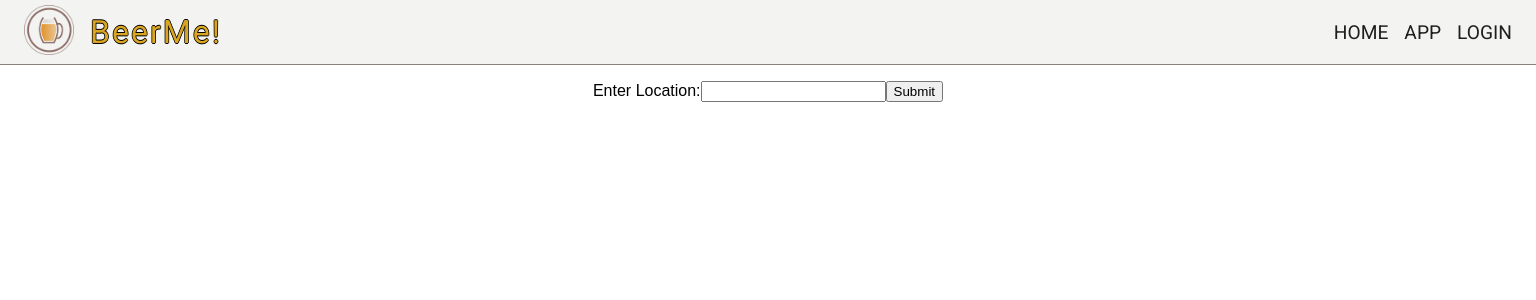
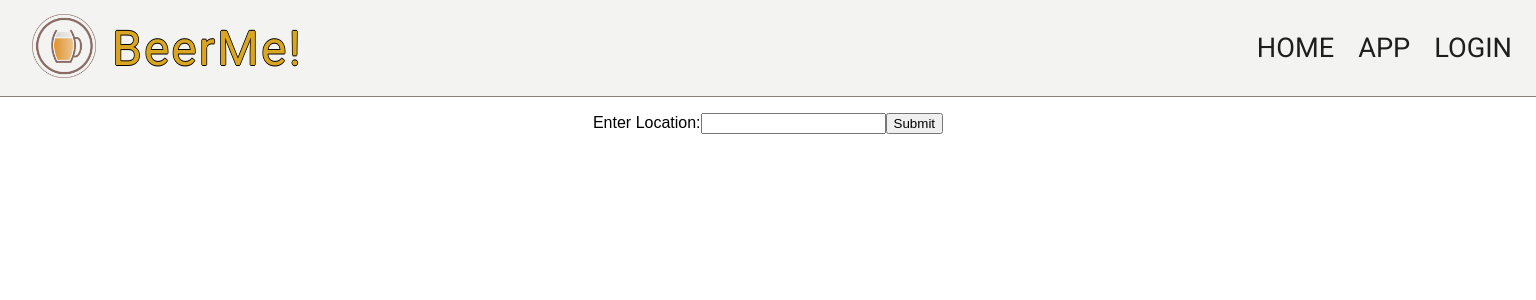
Before and after one commit to Joseph-Scott/BeerMe-React, a React (Create React App) app in the folder client/: page /Results in a window 1536 px wide. Shown: the top 300 px of the page. Built offline with nearby package versions, Linux system fonts and the light colour scheme; the HTML template or start-up script is replaced by a standard one.

Commit message:
added sweet spinnig loading image and some styling changes for responsivness

```diff
--- a/client/src/App.css
+++ b/client/src/App.css
@@ -61,17 +61,16 @@
   animation: App-logo-spin infinite 2s linear;
 }
 
-/* Media query to subsitute text for icons
-the header */
-@media only screen and (max-width: 650px) {
+.loading {
+  height: 50%;
+  width: 50%;
+  margin-left: auto;
+  margin-right: auto;
+}
 
-  .NavBeerMeLogo {
-    display: none;
-  }
-
-  .mobile-header-icons {
-    display: initial
-  }
+.loading img {
+  animation: loading infinite 15s linear;
+  max-width: 100%;
 }
 
 .App {
@@ -79,7 +78,6 @@ the header */
 }
 
 .AppNavImg {
-  /* animation: App-logo-spin infinite 2s linear; */
   width: 50px;
   height:50px
 }
@@ -107,7 +105,60 @@ NavBeerMeLogo {
   font-size: large;
 }
 
+/* Media query to subsitute text for icons
+the header */
+@media only screen and (max-width: 380px) {
+
+  .companyText {
+    display: none;
+  }
+
+  .mobile-header-icons {
+    display: initial
+  }
+}
+
+@media only screen and (min-width: 1400px) {
+
+  .navbar {
+    height: 6rem;
+  }
+
+  .companyText {
+    font-size: 3rem;
+  }
+
+  .navigation a {
+    padding-left: 1.5rem;
+    font-size: 1.7rem;
+  }
+
+  .AppNavImg {
+    /* animation: App-logo-spin infinite 2s linear; */
+    width: 4rem;
+    height: 4rem;
+  }
+
+  NavBeerMeLogo img {
+    font-size: 5rem;
+    width: 4rem;
+    height: 4rem;
+    max-width: 100%;
+  }
+
+  .logo {
+    height: 5rem;
+    margin-left: 2rem;
+  }
+
+}
+
 @keyframes App-logo-spin {
   from { transform: rotate(0deg); }
   to { transform: rotate(360deg); }
 }
+
+@keyframes loading {
+  from { transform: rotate(0deg); }
+  to { transform: rotate(360deg); }
+}
--- a/client/src/App.jsx
+++ b/client/src/App.jsx
@@ -13,8 +13,8 @@ class App extends Component {
       <div className="App">
         <Nav/>
         <Switch>
+          <Route path="/Login" component={Login}/>
           <Route path="/home" component={Home}/>
-          <Route path="/Login" component={Login}/>
           <Route path="/Results" component={Results}/>
         </Switch>
       </div>
--- a/client/src/components/Search.jsx
+++ b/client/src/components/Search.jsx
@@ -1,5 +1,6 @@
 import React, { Component } from 'react';
 import Axios from 'axios';
+import LoadingBeer from '../img/LoadingBeer.png';
 
 class Search extends Component {
     state = {
@@ -8,7 +9,8 @@ class Search extends Component {
 
     handleSubmit(e) {
         e.preventDefault();
-        console.log(e.target.search.value)
+        console.log(e.target.search.value);
+        this.props.setResults([]);
         this.setState({
             loading: true
         })
@@ -25,7 +27,10 @@ class Search extends Component {
         return (
             <div>
                 {this.state.loading ? (
-                    <div>Loading....</div>
+                    <div className="loading">
+                        <img className="LoadingImg" src={LoadingBeer} alt="BeerMe! logo"></img>
+                    </div>
+
                 ) : (
                     <form onSubmit={this.handleSubmit.bind(this)}>
                     <label>Enter Location:
```
Also changed, not shown: client/src/img/LoadingBeer.png (added).
